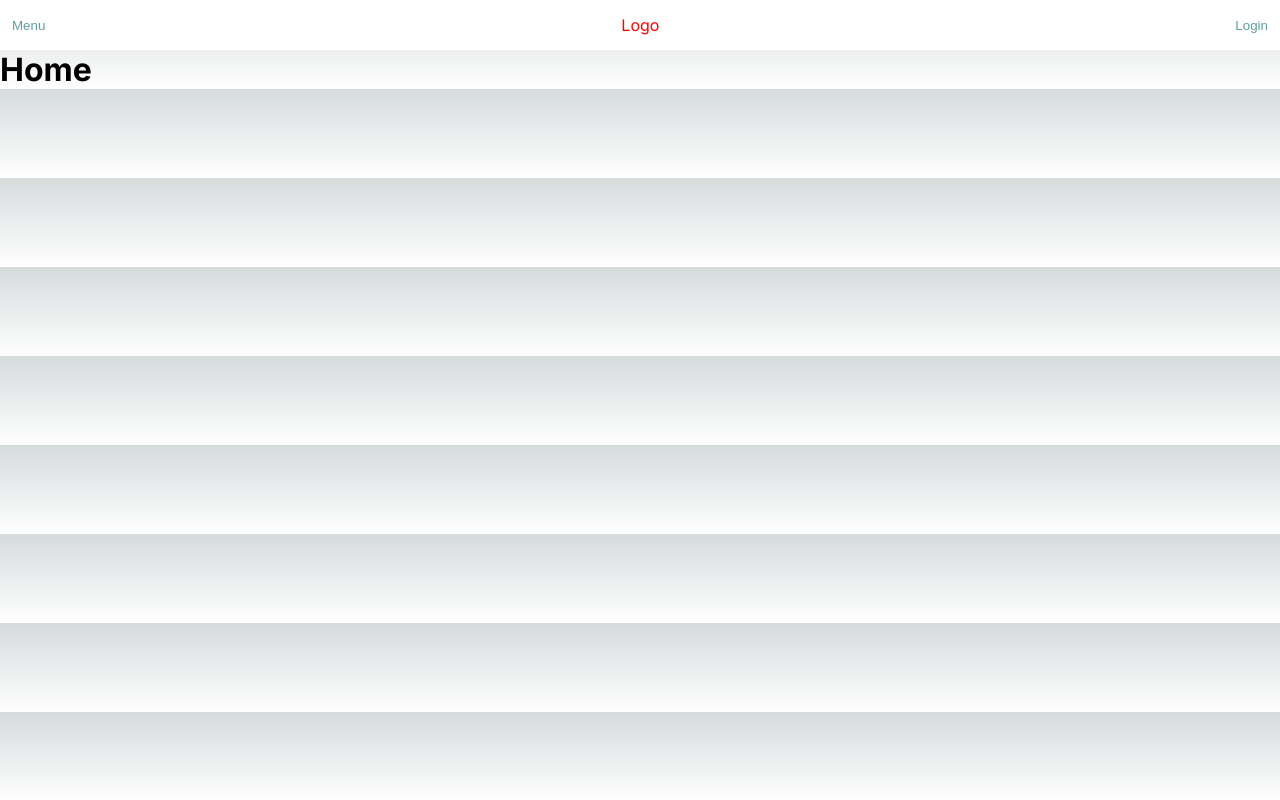
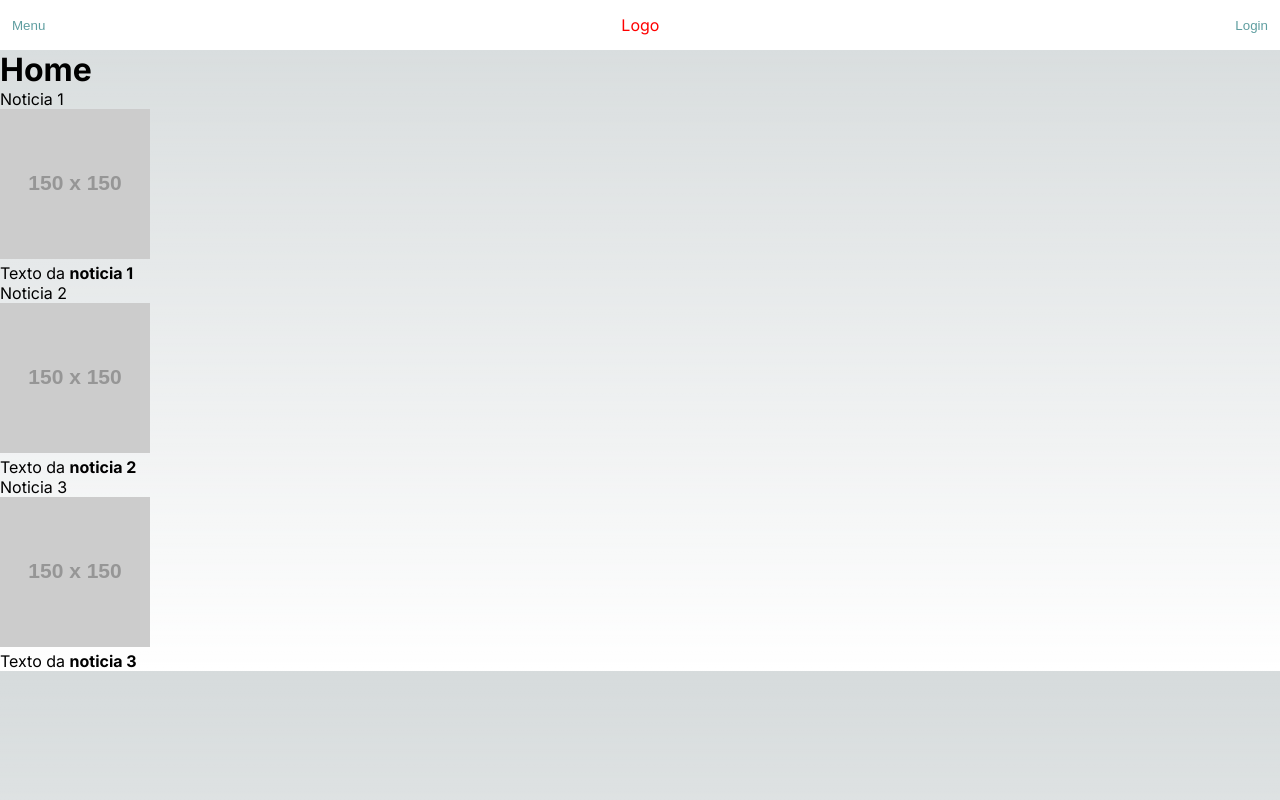
Before and after one commit to Eduardo-lima92/News, a Next.js app in the folder front/: page /home in a window 1280 px wide. Built offline with nearby package versions, Linux system fonts and the light colour scheme.

Commit message:
Criação da pagina Home e do componente de noticias.

```diff
--- a/front/src/app/(aplicacao)/home/page.jsx
+++ b/front/src/app/(aplicacao)/home/page.jsx
@@ -1,8 +1,30 @@
-'use client'
+import Noticia from "../../../components/noticia/index";
+
+const noticias = [
+    {
+        id: 1,
+        titulo: 'Noticia 1',
+        img: 'https://via.placeholder.com/150',
+        texto: 'Texto da <b>noticia 1 </b>'
+    },
+    {
+        id: 2,
+        titulo: 'Noticia 2',
+        img: 'https://via.placeholder.com/150',
+        texto: 'Texto da <b>noticia 2 </b>'
+    },
+    {
+        id: 3,
+        titulo: 'Noticia 3',
+        img: 'https://via.placeholder.com/150',
+        texto: 'Texto da <b>noticia 3 </b>'
+    }
+]
 const HomePage = () => {
     return(
         <div>
             <h1>Home</h1>
+            {noticias.map(noticia => <Noticia key={noticia.id} noticia={noticia} />)}
         </div>
     )
 }
--- /dev/null
+++ b/front/src/components/noticia/index.jsx
@@ -0,0 +1,14 @@
+'use client'
+
+const Noticia = ( props ) => {
+    return (
+        <div>
+            <div>{ props.noticia.titulo }</div>
+
+            <img src={props.noticia.img} alt="noticia" />
+            <div dangerouslySetInnerHTML={{ __html: props.noticia.texto }} />
+        </div>
+    )
+}
+
+export default Noticia
```
